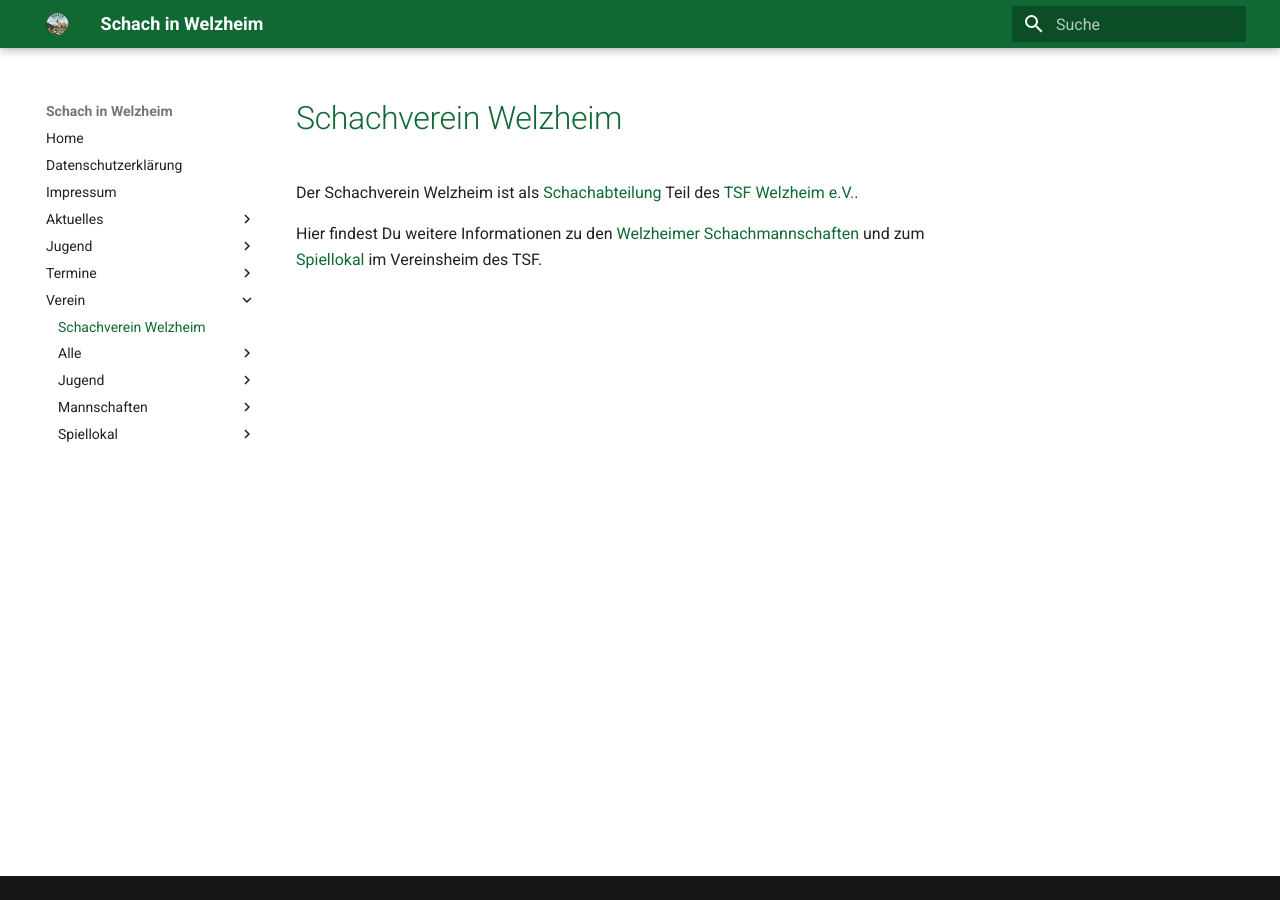
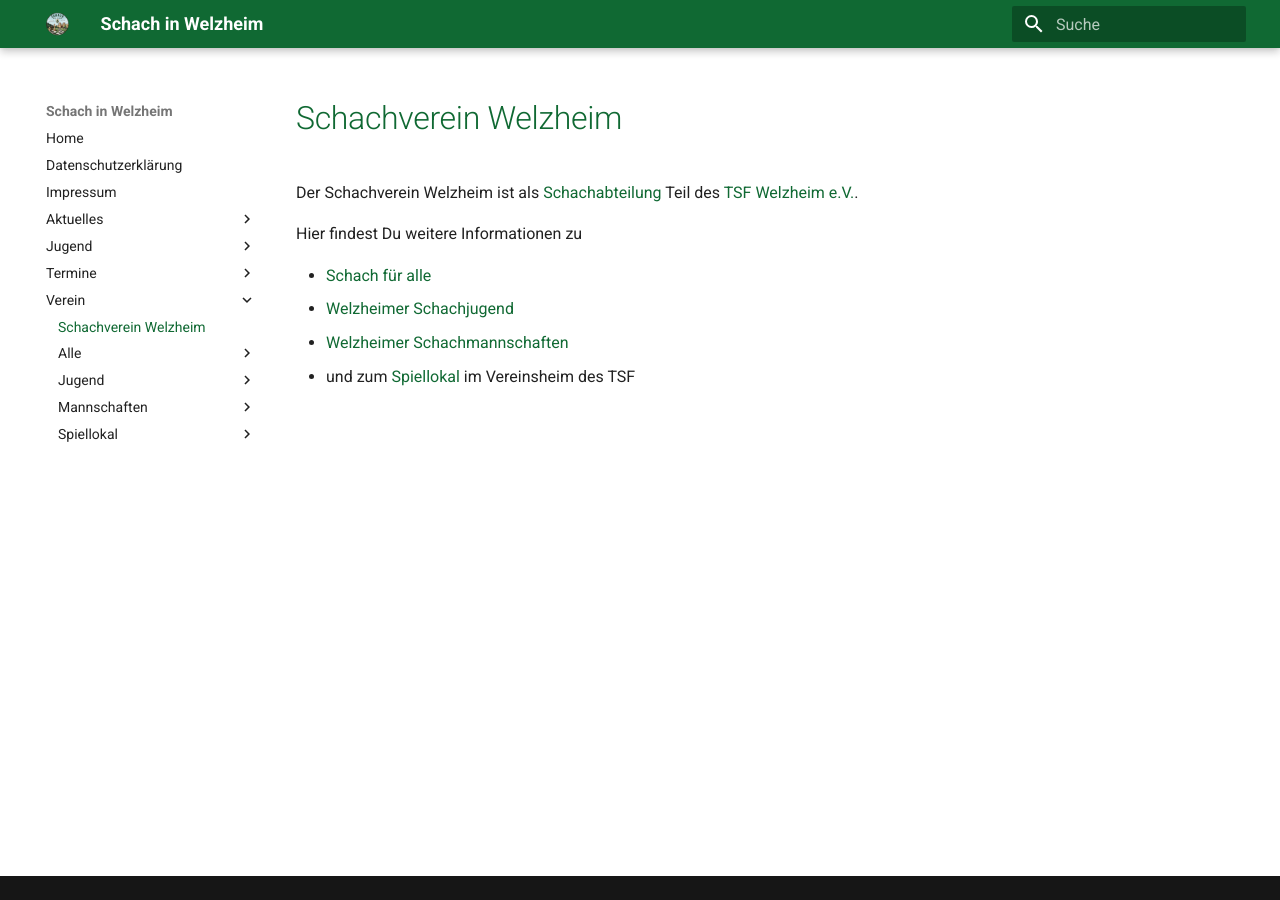
Before and after one commit to schachwelzheim/schachwelzheim, an MkDocs documentation site: the page built from docs/verein/index.md, in a window 1280 px wide. Built offline with MkDocs 1.6.1 and Material for MkDocs 9.7.7, drawn with Linux system fonts in a browser that asks for light colours.

Commit message:
Add new links to chess information
Updated the information section with additional links.

```diff
--- a/docs/verein/index.md
+++ b/docs/verein/index.md
@@ -4,4 +4,9 @@ Der Schachverein Welzheim ist als
 [Schachabteilung](https://www.tsfwelzheim.de/abteilungen/schach/) Teil des
 [TSF Welzheim e.V.](https://www.tsfwelzheim.de).
 
-Hier findest Du weitere Informationen zu den [Welzheimer Schachmannschaften](./mannschaften) und zum [Spiellokal](./spiellokal) im Vereinsheim des TSF.
+Hier findest Du weitere Informationen zu
+
+* [Schach für alle](./alle)
+* [Welzheimer Schachjugend](./jugend)
+* [Welzheimer Schachmannschaften](./mannschaften)
+* und zum [Spiellokal](./spiellokal) im Vereinsheim des TSF
```
